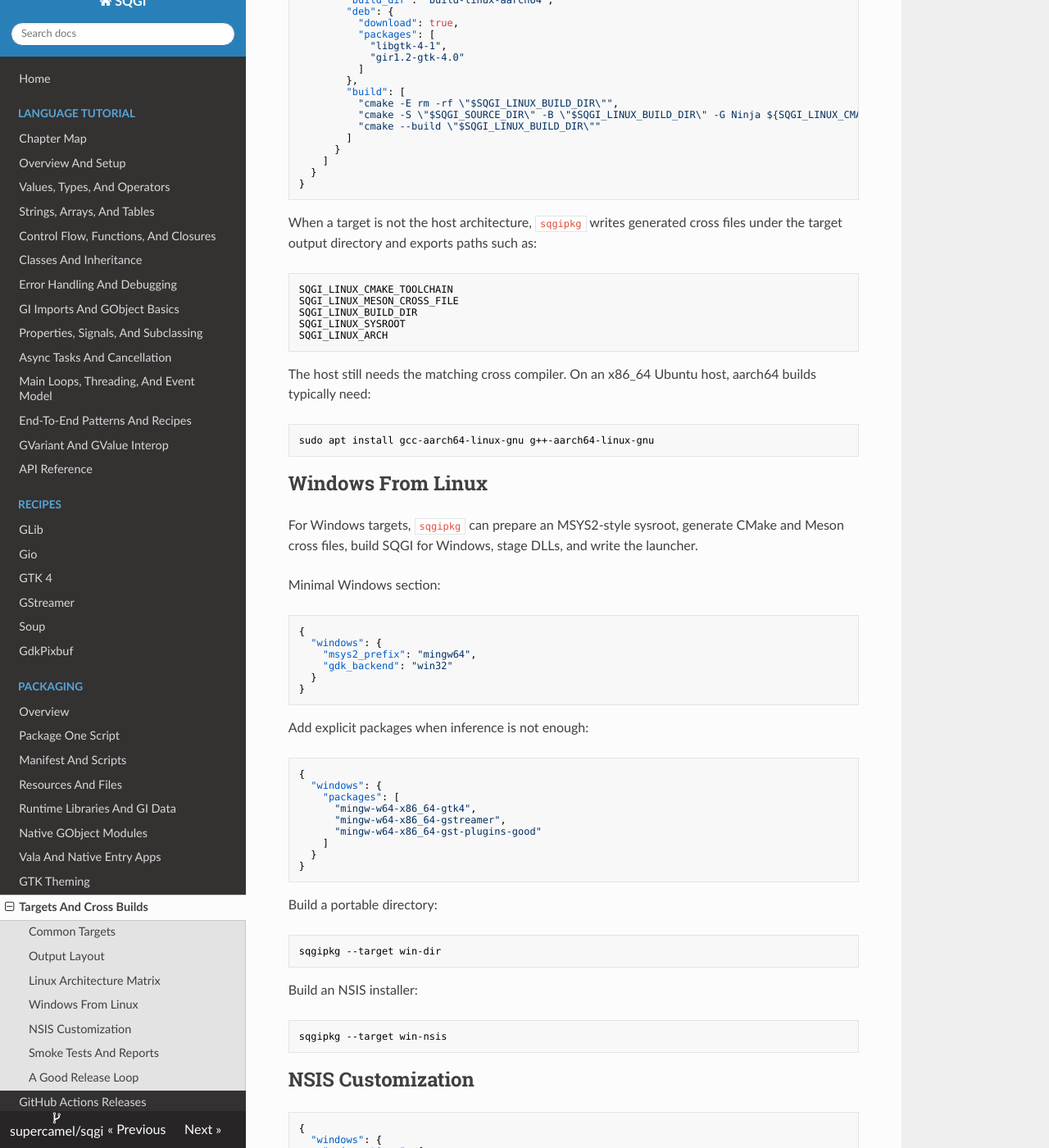
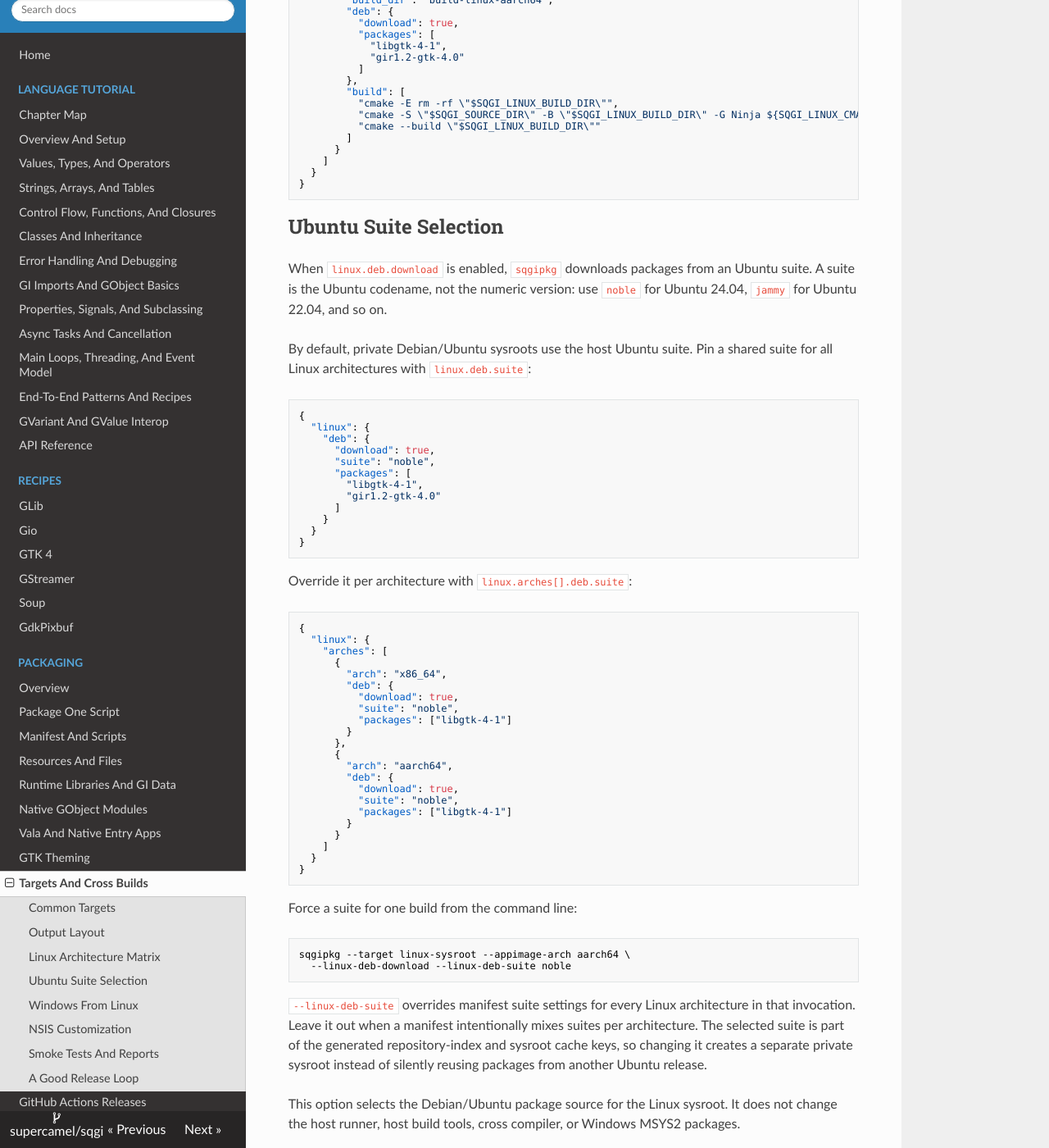
Before and after one commit to supercamel/sqgi, an MkDocs documentation site: the page built from docs/packaging/08-targets-and-cross-builds.md, in a window 1280 px wide and 1400 px high, scrolled down 1443 px. Shown: the whole window at 82% size. Built offline with MkDocs 1.6.1, drawn with Linux system fonts in a browser that asks for light colours; nearby versions of some CDN libraries.

Commit message:
sqgipkg: add Ubuntu suite sysroots
Add a linux.deb.suite/--linux-deb-suite selector for private Ubuntu sysroots, harden usrmerge extraction and cross build envs, and document the CI/release workflow.

Also pin Windows Vala builds to target MSYS2 VAPI dirs.

````diff
--- a/docs/packaging/08-targets-and-cross-builds.md
+++ b/docs/packaging/08-targets-and-cross-builds.md
@@ -89,6 +89,75 @@ manifest:
   }
 }
 ```
+
+## Ubuntu Suite Selection
+
+When `linux.deb.download` is enabled, `sqgipkg` downloads packages from an
+Ubuntu suite. A suite is the Ubuntu codename, not the numeric version: use
+`noble` for Ubuntu 24.04, `jammy` for Ubuntu 22.04, and so on.
+
+By default, private Debian/Ubuntu sysroots use the host Ubuntu suite. Pin a
+shared suite for all Linux architectures with `linux.deb.suite`:
+
+```json
+{
+  "linux": {
+    "deb": {
+      "download": true,
+      "suite": "noble",
+      "packages": [
+        "libgtk-4-1",
+        "gir1.2-gtk-4.0"
+      ]
+    }
+  }
+}
+```
+
+Override it per architecture with `linux.arches[].deb.suite`:
+
+```json
+{
+  "linux": {
+    "arches": [
+      {
+        "arch": "x86_64",
+        "deb": {
+          "download": true,
+          "suite": "noble",
+          "packages": ["libgtk-4-1"]
+        }
+      },
+      {
+        "arch": "aarch64",
+        "deb": {
+          "download": true,
+          "suite": "noble",
+          "packages": ["libgtk-4-1"]
+        }
+      }
+    ]
+  }
+}
+```
+
+Force a suite for one build from the command line:
+
+```sh
+sqgipkg --target linux-sysroot --appimage-arch aarch64 \
+  --linux-deb-download --linux-deb-suite noble
+```
+
+`--linux-deb-suite` overrides manifest suite settings for every Linux
+architecture in that invocation. Leave it out when a manifest intentionally
+mixes suites per architecture. The selected suite is part of the generated
+repository-index and sysroot cache keys, so changing it creates a separate
+private sysroot instead of silently reusing packages from another Ubuntu
+release.
+
+This option selects the Debian/Ubuntu package source for the Linux sysroot. It
+does not change the host runner, host build tools, cross compiler, or Windows
+MSYS2 packages.
 
 When a target is not the host architecture, `sqgipkg` writes generated cross
 files under the target output directory and exports paths such as:
````
Also changed, not shown: docs/packaging/09-github-actions-release.md (+14 -0 lines), tools/MANUAL.md (+54 -0 lines), tools/README.md (+72 -0 lines), 8 other files.
